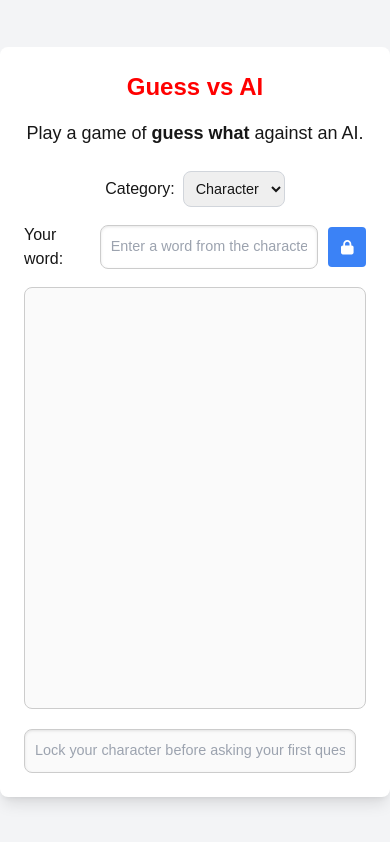
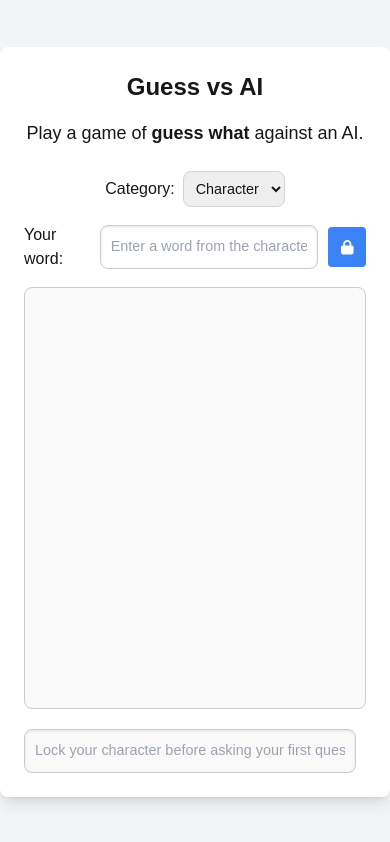
Before and after one commit to tvonment/guess-vs-ai, a Next.js app: page / in a window 390 px wide. Built offline with nearby package versions, Linux system fonts and the light colour scheme.

Commit message:
rm red color

```diff
--- a/app/page.css
+++ b/app/page.css
@@ -124,7 +124,6 @@ footer {
     /* Adjust font sizes */
     h1 {
         font-size: 1.5rem;
-        color: red
     }
 
     p {
```
